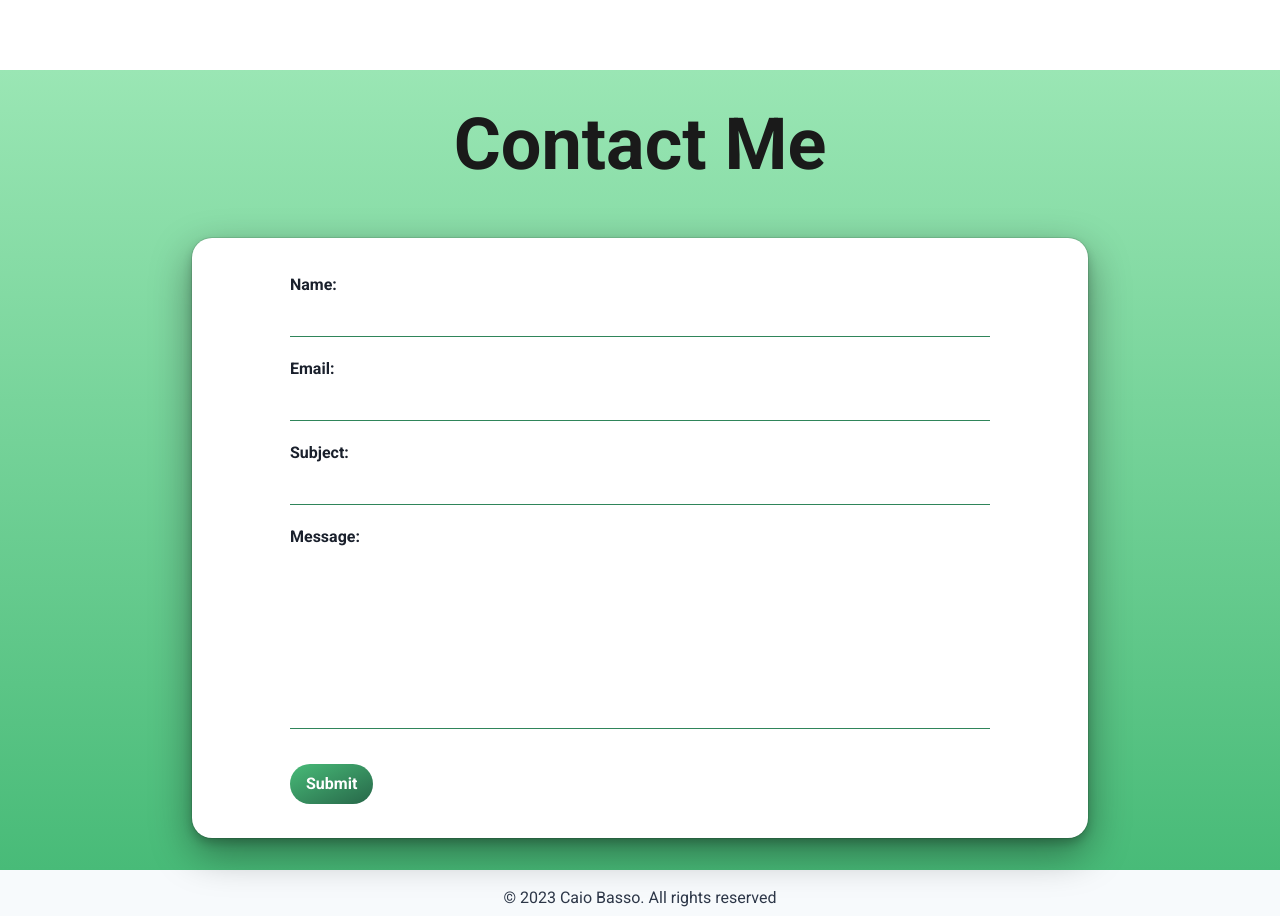
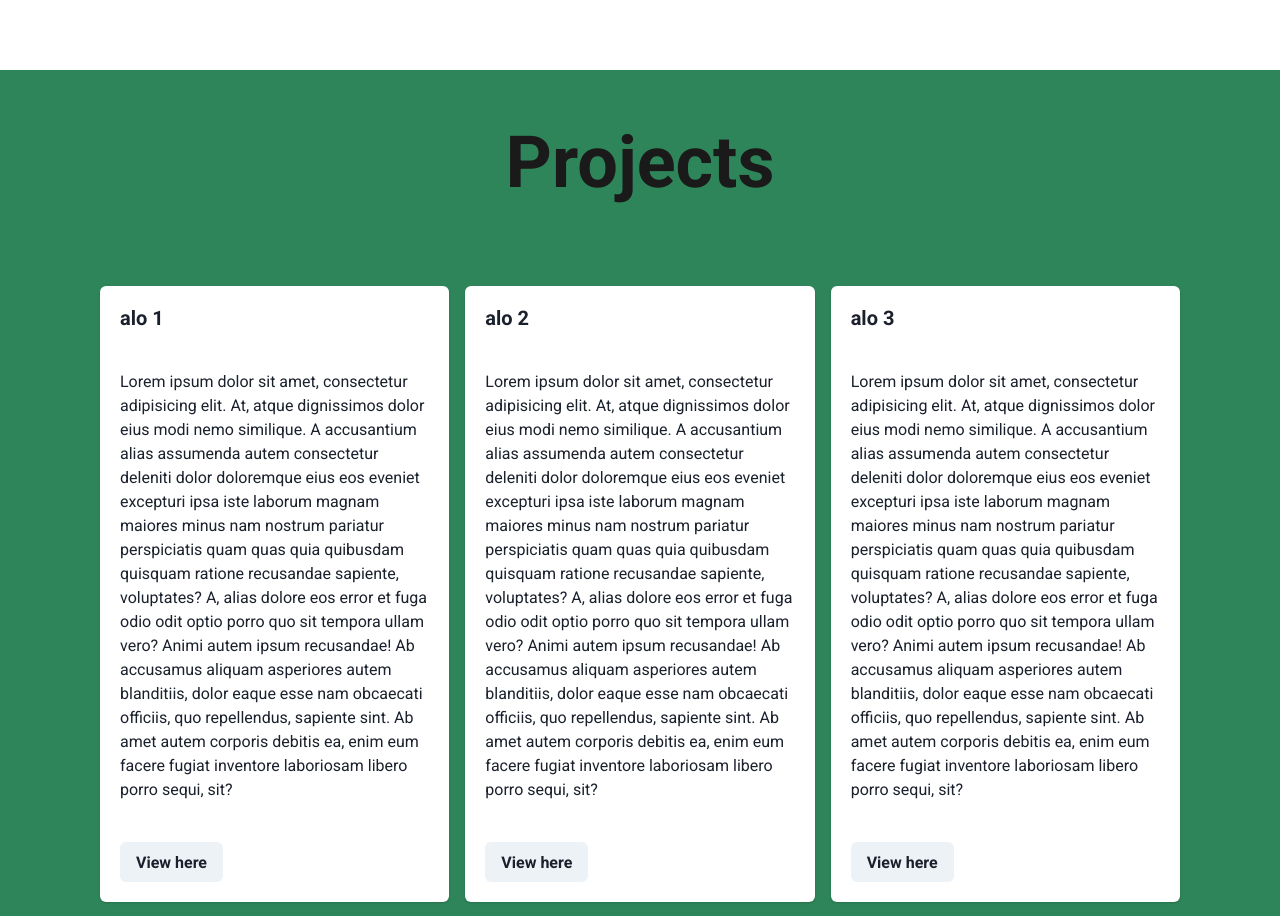
Before and after one commit to caio-basso/portfolio, a Next.js app: page / in a window 1280 px wide. Shown: the part 800-1716 px from the top of the page. Built offline with nearby package versions, Linux system fonts and the light colour scheme.

Commit message:
Add Projects section

```diff
--- /dev/null
+++ b/components/Projects/ProjectCard.tsx
@@ -0,0 +1,22 @@
+import { Button, Card, CardBody, CardFooter, CardHeader, Heading, Text } from '@chakra-ui/react';
+
+interface CardsProps {
+    heading: string;
+    body: string;
+}
+
+export const ProjectCard = ({ heading, body }: CardsProps) => {
+    return (
+        <Card>
+            <CardHeader>
+                <Heading size='md'> {heading}</Heading>
+            </CardHeader>
+            <CardBody>
+                <Text>{body}</Text>
+            </CardBody>
+            <CardFooter>
+                <Button>View here</Button>
+            </CardFooter>
+        </Card>
+    )
+}
--- /dev/null
+++ b/components/Projects/Projects.tsx
@@ -0,0 +1,36 @@
+import { Box, SimpleGrid, Heading, Center } from '@chakra-ui/react';
+import { ProjectCard } from '@/components/Projects/ProjectCard';
+
+export default function Projects() {
+    return (
+        <>
+            <Heading
+                bg={'green.600'}
+                pt={'50px'}
+                color={'dark.900'}
+                fontSize={{ base: '5xl' , md: '7xl'}}
+                fontWeight={'600'}
+                textAlign={'center'}
+            >
+                <Center>
+                    Projects
+                </Center>
+            </Heading>
+            <SimpleGrid
+                spacing={4}
+                templateColumns='repeat(auto-fit, minmax(300px, 1fr))'
+                w={'100vw'}
+                py={'80px'}
+                px={'100px'}
+                bg={'green.600'}
+            >
+                <ProjectCard heading={'alo 1'} body={'Lorem ipsum dolor sit amet, consectetur adipisicing elit. At, atque dignissimos dolor eius modi nemo similique. A accusantium alias assumenda autem consectetur deleniti dolor doloremque eius eos eveniet excepturi ipsa iste laborum magnam maiores minus nam nostrum pariatur perspiciatis quam quas quia quibusdam quisquam ratione recusandae sapiente, voluptates? A, alias dolore eos error et fuga odio odit optio porro quo sit tempora ullam vero? Animi autem ipsum recusandae! Ab accusamus aliquam asperiores autem blanditiis, dolor eaque esse nam obcaecati officiis, quo repellendus, sapiente sint. Ab amet autem corporis debitis ea, enim eum facere fugiat inventore laboriosam libero porro sequi, sit?'}/>
+                <ProjectCard heading={'alo 2'} body={'Lorem ipsum dolor sit amet, consectetur adipisicing elit. At, atque dignissimos dolor eius modi nemo similique. A accusantium alias assumenda autem consectetur deleniti dolor doloremque eius eos eveniet excepturi ipsa iste laborum magnam maiores minus nam nostrum pariatur perspiciatis quam quas quia quibusdam quisquam ratione recusandae sapiente, voluptates? A, alias dolore eos error et fuga odio odit optio porro quo sit tempora ullam vero? Animi autem ipsum recusandae! Ab accusamus aliquam asperiores autem blanditiis, dolor eaque esse nam obcaecati officiis, quo repellendus, sapiente sint. Ab amet autem corporis debitis ea, enim eum facere fugiat inventore laboriosam libero porro sequi, sit?'}/>
+                <ProjectCard heading={'alo 3'} body={'Lorem ipsum dolor sit amet, consectetur adipisicing elit. At, atque dignissimos dolor eius modi nemo similique. A accusantium alias assumenda autem consectetur deleniti dolor doloremque eius eos eveniet excepturi ipsa iste laborum magnam maiores minus nam nostrum pariatur perspiciatis quam quas quia quibusdam quisquam ratione recusandae sapiente, voluptates? A, alias dolore eos error et fuga odio odit optio porro quo sit tempora ullam vero? Animi autem ipsum recusandae! Ab accusamus aliquam asperiores autem blanditiis, dolor eaque esse nam obcaecati officiis, quo repellendus, sapiente sint. Ab amet autem corporis debitis ea, enim eum facere fugiat inventore laboriosam libero porro sequi, sit?'}/>
+                <ProjectCard heading={'alo 4'} body={'Lorem ipsum dolor sit amet, consectetur adipisicing elit. At, atque dignissimos dolor eius modi nemo similique. A accusantium alias assumenda autem consectetur deleniti dolor doloremque eius eos eveniet excepturi ipsa iste laborum magnam maiores minus nam nostrum pariatur perspiciatis quam quas quia quibusdam quisquam ratione recusandae sapiente, voluptates? A, alias dolore eos error et fuga odio odit optio porro quo sit tempora ullam vero? Animi autem ipsum recusandae! Ab accusamus aliquam asperiores autem blanditiis, dolor eaque esse nam obcaecati officiis, quo repellendus, sapiente sint. Ab amet autem corporis debitis ea, enim eum facere fugiat inventore laboriosam libero porro sequi, sit?'}/>
+                <ProjectCard heading={'alo 5'} body={'Lorem ipsum dolor sit amet, consectetur adipisicing elit. At, atque dignissimos dolor eius modi nemo similique. A accusantium alias assumenda autem consectetur deleniti dolor doloremque eius eos eveniet excepturi ipsa iste laborum magnam maiores minus nam nostrum pariatur perspiciatis quam quas quia quibusdam quisquam ratione recusandae sapiente, voluptates? A, alias dolore eos error et fuga odio odit optio porro quo sit tempora ullam vero? Animi autem ipsum recusandae! Ab accusamus aliquam asperiores autem blanditiis, dolor eaque esse nam obcaecati officiis, quo repellendus, sapiente sint. Ab amet autem corporis debitis ea, enim eum facere fugiat inventore laboriosam libero porro sequi, sit?'}/>
+                <ProjectCard heading={'alo 6'} body={'Lorem ipsum dolor sit amet, consectetur adipisicing elit. At, atque dignissimos dolor eius modi nemo similique. A accusantium alias assumenda autem consectetur deleniti dolor doloremque eius eos eveniet excepturi ipsa iste laborum magnam maiores minus nam nostrum pariatur perspiciatis quam quas quia quibusdam quisquam ratione recusandae sapiente, voluptates? A, alias dolore eos error et fuga odio odit optio porro quo sit tempora ullam vero? Animi autem ipsum recusandae! Ab accusamus aliquam asperiores autem blanditiis, dolor eaque esse nam obcaecati officiis, quo repellendus, sapiente sint. Ab amet autem corporis debitis ea, enim eum facere fugiat inventore laboriosam libero porro sequi, sit?'}/>
+            </SimpleGrid>
+        </>
+    )
+}
--- a/pages/index.tsx
+++ b/pages/index.tsx
@@ -5,6 +5,7 @@ import Navbar from '@/components/Navbar/Navbar';
 import About from '@/components/About/About';
 import Contact from '@/components/Contact/Contact';
 import Footer from '@/components/Footer/Footer';
+import Projects from '@/components/Projects/Projects';
 
 export default function Home() {
     const { locale } = useRouter();
@@ -21,6 +22,7 @@ export default function Home() {
                 <div key={filteredText.locale}>
                     <Navbar nav={filteredText.nav}/>
                     <About texts={filteredText.about}/>
+                    <Projects/>
                     <Contact fields={filteredText.contact}/>
                     <Footer text={filteredText.footer}/>
                 </div>
```
